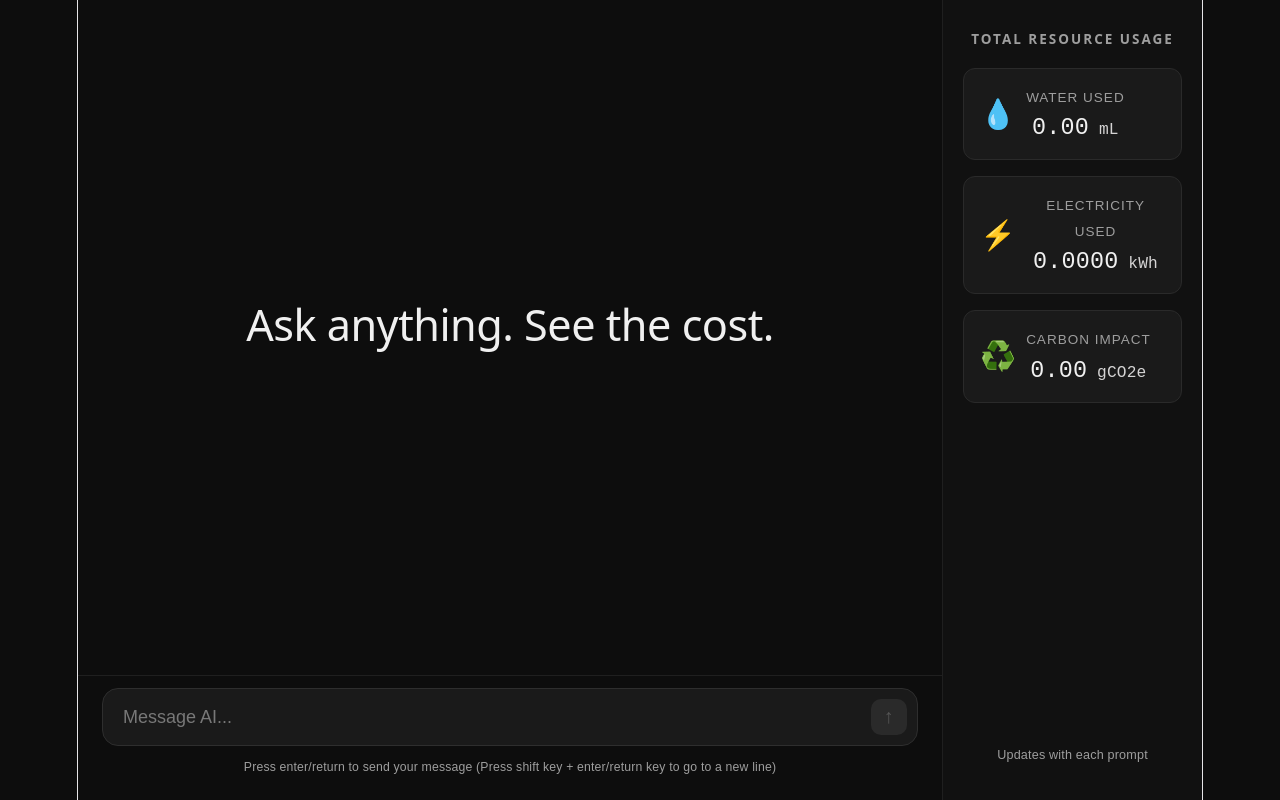
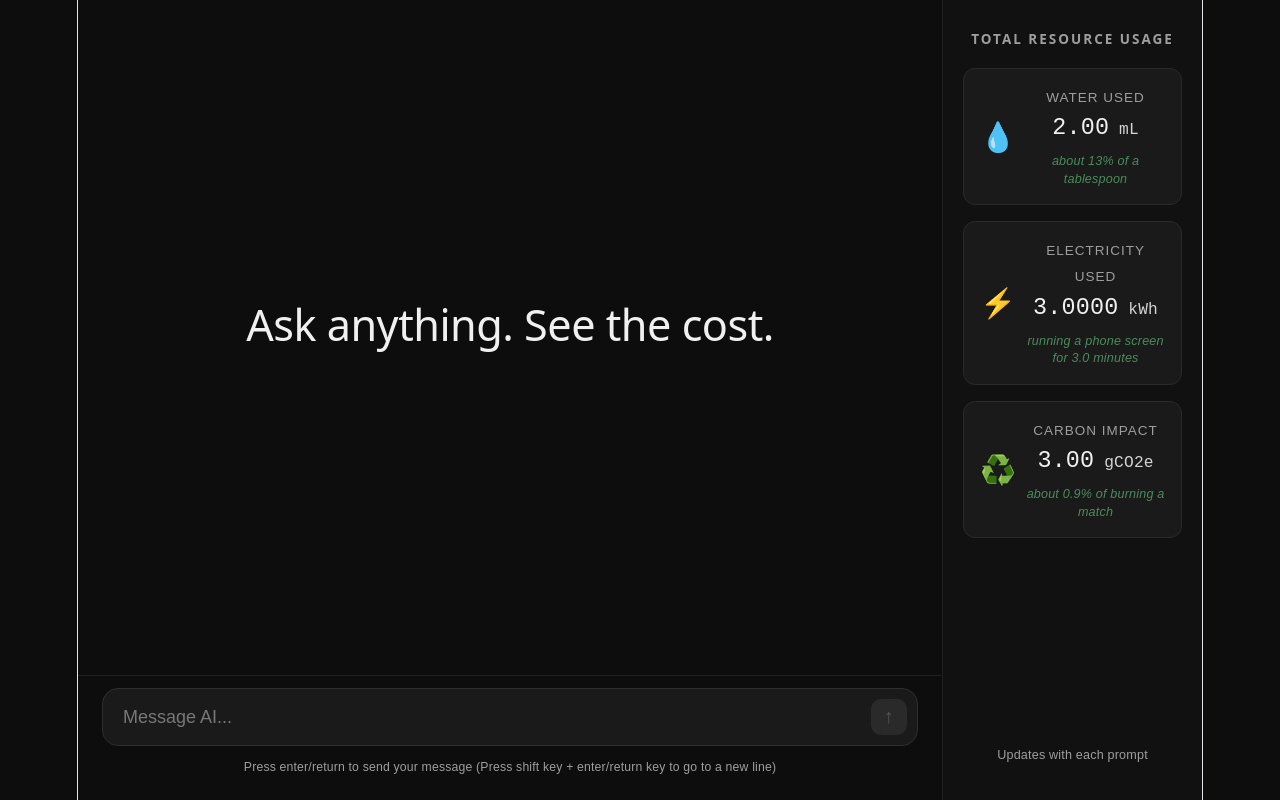
Before and after one commit to DanielABingham/AI-Energy-and-Power-Usage, a React (Vite) app: page / in a window 1280 px wide. Built offline with nearby package versions, Linux system fonts and the light colour scheme.

Commit message:
comp-msgs showing

```diff
--- a/src/App.css
+++ b/src/App.css
@@ -342,6 +342,13 @@ body {
 }
 /* end fix issue with grey background on messages area on Chrome, Safari, Edge */
 
+.comparison-note {
+  font-size: 0.7rem;
+  color: #4a8c5c; /* subtle green — feels environmental */
+  margin-top: 6px;
+  line-height: 1.4;
+  font-style: italic;
+}
 /* ── Tablet ── */
 @media (max-width: 900px) {
   .sidebar {
@@ -363,6 +370,7 @@ body {
 
   .main {
     height: calc(100vh - 110px);
+    padding-bottom: 90px; /* matches fixed sidebar height */
   }
 
   .sidebar {
--- a/src/App.jsx
+++ b/src/App.jsx
@@ -15,10 +15,14 @@ function App() {
   const textareaRef = useRef(null);
 
   const energyData = {
-    water: { used: 0.0, unit: "mL" },
-    electricity: { used: 0.0, unit: "kWh" },
-    carbon: { used: 0.0, unit: "gCO2e" },
+    water: { used: 2.0, unit: "mL" },
+    electricity: { used: 3.0, unit: "kWh" },
+    carbon: { used: 2.0, unit: "gCO2e" },
   };
+
+  const waterNote = getWaterComparison(energyData.water.used);
+  const electricNote = getElectricityComparison(energyData.electricity.used);
+  const carbonNote = getCarbonComparison(energyData.carbon.used);
 
   // Auto-scroll to bottom whenever messages or typing state changes
   useEffect(() => {
@@ -142,6 +146,7 @@ function App() {
               {energyData.water.used.toFixed(2)}
               <span className="stat-unit"> {energyData.water.unit}</span>
             </span>
+            {waterNote && <p className="comparison-note">{waterNote}</p>}
           </div>
         </div>
 
@@ -153,6 +158,7 @@ function App() {
               {energyData.electricity.used.toFixed(4)}
               <span className="stat-unit"> {energyData.electricity.unit}</span>
             </span>
+            {electricNote && <p className="comparison-note">{electricNote}</p>}
           </div>
         </div>
 
@@ -164,6 +170,7 @@ function App() {
               {energyData.electricity.used.toFixed(2)}
               <span className="stat-unit"> {energyData.carbon.unit}</span>
             </span>
+            {carbonNote && <p className="comparison-note">{carbonNote}</p>}
           </div>
         </div>
 
```
